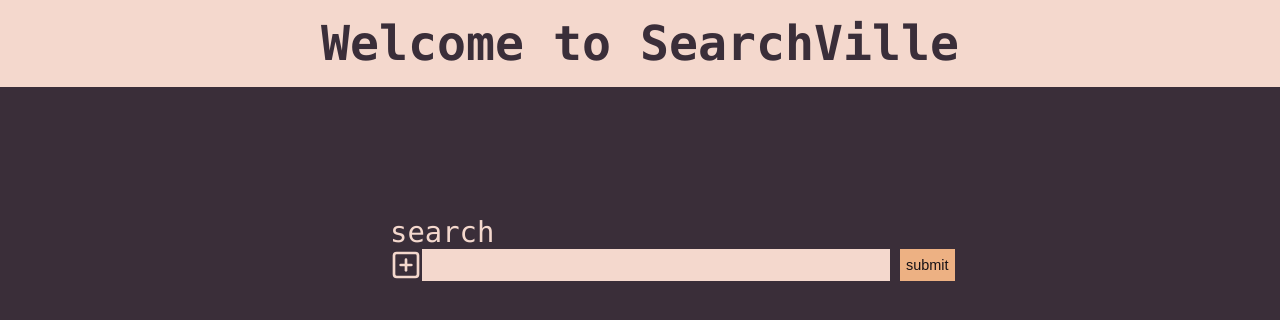
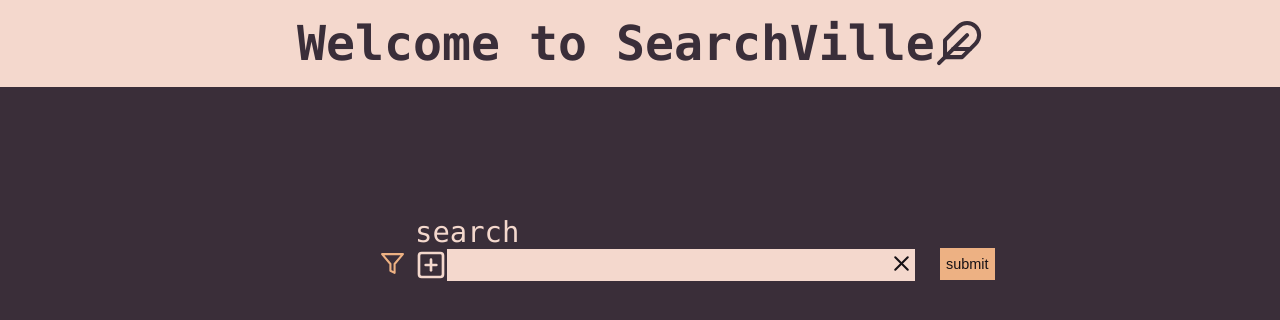
Before and after one commit to featherart/search-filter, a React (Create React App) app: page / in a window 1280 px wide. Shown: the top 320 px of the page. Built offline with nearby package versions, Linux system fonts and the light colour scheme.

Commit message:
all styling done now functionality

```diff
--- a/src/App.js
+++ b/src/App.js
@@ -1,10 +1,11 @@
 import React from 'react'
+import { FiFeather } from 'react-icons/fi'
 import { SearchInput } from './SearchInput'
 
 function App() {
 	return (
 		<div className='container'>
-      <nav>Welcome to SearchVille</nav>
+      <nav>Welcome to SearchVille <FiFeather /></nav>
       <div className='content'>
         <SearchInput label='search' />
       </div>
--- a/src/SearchInput/SearchInput.js
+++ b/src/SearchInput/SearchInput.js
@@ -1,32 +1,45 @@
 import React, { useState } from 'react'
-import { FiPlusSquare, FiXSquare } from 'react-icons/fi'
+import { FiPlusSquare, FiXSquare, FiX, FiFilter } from 'react-icons/fi'
 import './searchInput.css'
 
 const labels = [
 	{ name: 'Name', value: 'cuda' },
 	{ name: 'Latest Tag', value: '1.0' },
-	{ name: 'Size', value: [ 'large', 'medium', 'small' ] }
+  { name: 'Size', value: [ 'large', 'medium', 'small' ] },
+  { name: 'Module', value: 'cuda' },
+	{ name: 'Library', value: '1.0' },
+	{ name: 'Spec', value: [ 'large', 'medium', 'small' ] }
 ]
 
 export const SearchInput = ({ label }) => {
 	const [ labelsOpen, toggleLabels ] = useState(false)
 	return (
     <div className='search-input-component'>
+      <div className='filter-icon-container'>
+        <FiFilter className='filter-icon' />
+      </div>
       <div className='search-input-container'>
-        <label for='search-input'>{label}</label>
+        <label htmlFor='search-input'>{label}</label>
         <input id='search-input' type='search' className='search-input' />
         {labelsOpen ? (
           <div>
             <FiXSquare className='feather-icon' onClick={() => toggleLabels(!labelsOpen)} />
             <div className='search-input-label-container'>
-              {labels.map((label) => <span onClick={() => console.log('hi')}>{label.name}</span>)}
+              {labels.map((label, i) => <span key={i} onClick={() => console.log('hi')}>{label.name}</span>)}
             </div>
           </div>
         ) : (
+          <div>
           <FiPlusSquare className='feather-icon' onClick={() => toggleLabels(!labelsOpen)} />
+          </div>
         )}
       </div>
-      <button type='submit'>submit</button>
+      <div className='search-close-container'>
+          <FiX className='close-x' />
+      </div>
+      <div className='search-button-container'>
+        <button type='submit'>submit</button>
+      </div>
     </div>
 	)
 }
--- a/src/SearchInput/searchInput.css
+++ b/src/SearchInput/searchInput.css
@@ -5,11 +5,34 @@
   align-items: center;
 }
 
+.search-input-component .filter-icon {
+  transform: translate(-10px, 0px);
+  position: relative;
+  font-size: 25px;
+  color: #EDB183;
+}
+
+.search-button-container {
+  position: relative;
+}
+
+.search-close-container {
+  position: relative;
+}
+
+.search-close-container .close-x {
+  color: #161115;
+  font-size: 25px;
+  transform: translate(-26px, 0px);
+}
+
 .search-input-component button {
+  position: relative;
+  transform: translate(-10px, -2px);
   height: 32px;
   background-color: #EDB183;
   color: #161115;
-  margin: 3px 0 0 10px;
+  margin: 0 0 0 10px;
   font-weight: 500;
   font-size: 1.5ch;
   cursor: pointer;
@@ -25,6 +48,7 @@
 }
 
 .search-input-container .search-input {
+  position: relative;
   border: 0;
   background-color: #F4D8CD;
   height: 32px;
@@ -32,12 +56,12 @@
 }
 
 .search-input-container .search-input-label-container {
-  background-color: #161115;
+  background-color: rgba( 33, 33, 33, 0.8);
   color: #fff;
   display: block;
   padding: 5px 0;
   text-decoration: none;
-  //transform: translate(30px, -70px);
+  transform: translate(30px, -70px);
   position: absolute;
 }
 
--- a/src/index.css
+++ b/src/index.css
@@ -15,7 +15,7 @@ nav {
   font-weight: 600;
   font-size: 5ch;
   display: flex;
-  flex-direction: column;
+  flex-direction: row;
   justify-content: center;
   align-items: center;
   margin-bottom: 10%;
```
